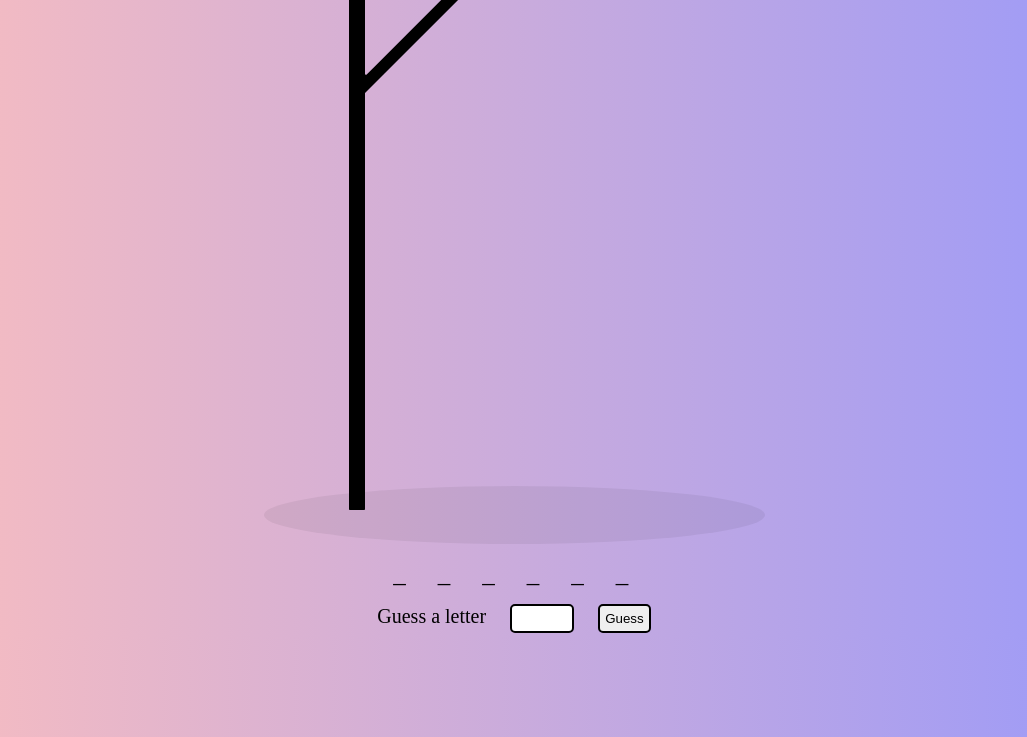
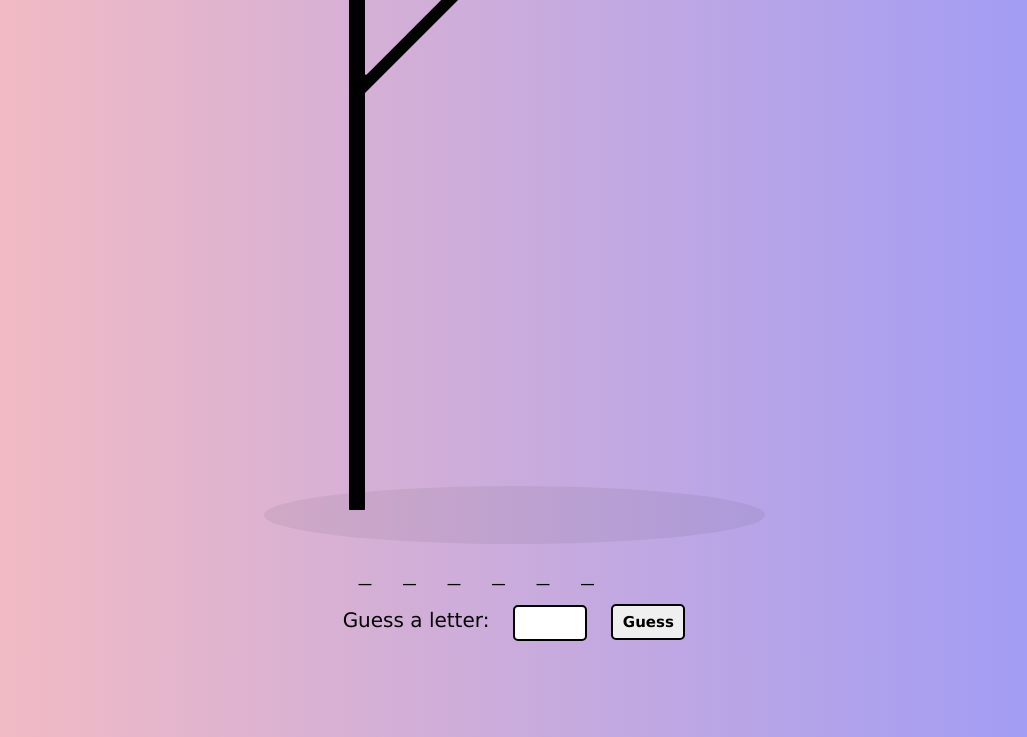
Before and after one commit to ZBajie/hangman, a plain HTML site: page Index.html in a window 1280 px wide. Shown: the part 63-800 px from the top of the page, without its empty margins (126-1153 px from the left). Drawn offline with Linux system fonts and the light colour scheme.

Commit message:
style.updated

```diff
--- a/Index.html
+++ b/Index.html
@@ -62,7 +62,7 @@
 
     <section>
       <ul id="letterlist"></ul>
-      <label class="labeltext" for="forguess">Guess a letter</label>
+      <label class="labeltext" for="forguess">Guess a letter:</label>
       <input class="inputletter" type="text" id="forguess" />
       <button class="buttonguess" id="forguessbutton">Guess</button>
     </section>
--- a/style.css
+++ b/style.css
@@ -34,12 +34,35 @@ body {
   width: 4rem;
   margin-right: 20px;
 }
+.buttonguess:hover{
+  opacity: 0.9;
+  box-shadow: 5px 5px 14px 1px;
+}
+.buttonguess:active{
+  opacity: 0.4;
+}
 
-.buttonguess,
+.buttonguess{
+  border: 2px solid black;
+  border-radius: 5px;
+  font-family:Verdana, Geneva, Tahoma, sans-serif;
+  padding: 5px;
+  transition: opacity 0.15s;
+  font-weight: bold;
+  font-size: 15px;
+  width: 74px;
+  height: 36px;
+  cursor: pointer;
+}
 .inputletter {
   border: 2px solid black;
   border-radius: 5px;
-  padding: 5px;
+  padding: 15px;
+  width: 74px;
+  height: 36px;
+}
+.labeltext{
+  font-family:Verdana, Geneva, Tahoma, sans-serif;
 }
 
 svg #head {
```
